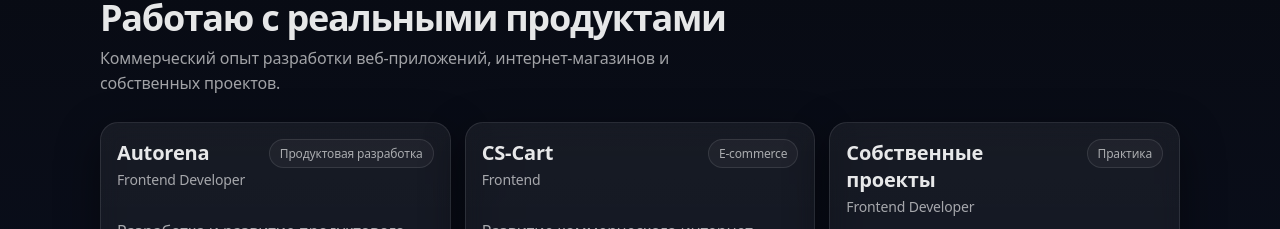
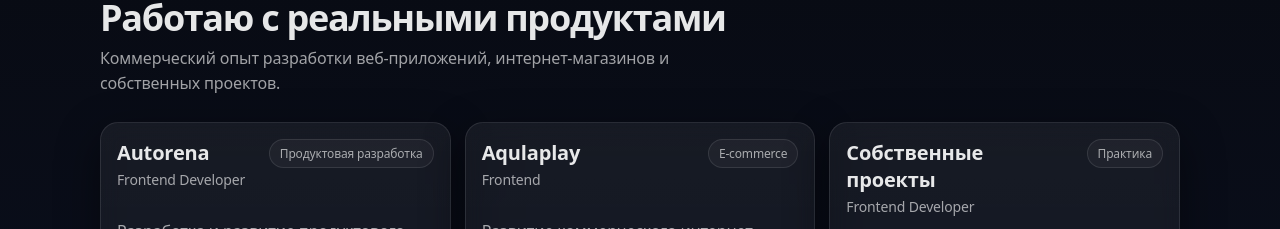
Before and after one commit to Matvey2704/portfolio-site, a React (Vite) app: page / in a window 1280 px wide. Shown: the part 1036-1265 px from the top of the page. Built offline with nearby package versions, Linux system fonts and the light colour scheme.

Commit message:
redesign section work

```diff
--- a/src/components/sections/ExperienceSection/ExperienceSection.tsx
+++ b/src/components/sections/ExperienceSection/ExperienceSection.tsx
@@ -32,7 +32,7 @@ const experience: Experience[] = [
 
   {
     id: 'cscart',
-    company: 'CS-Cart',
+    company: 'Aqulaplay',
     role: 'Frontend',
     type: 'E-commerce',
     description:
```
